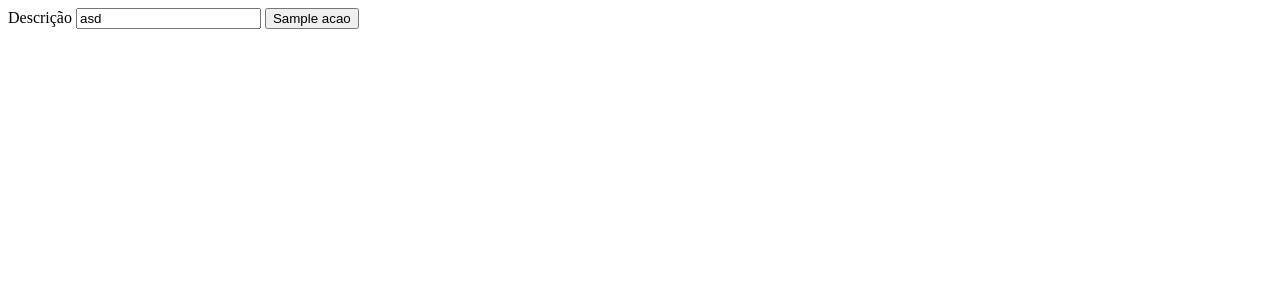
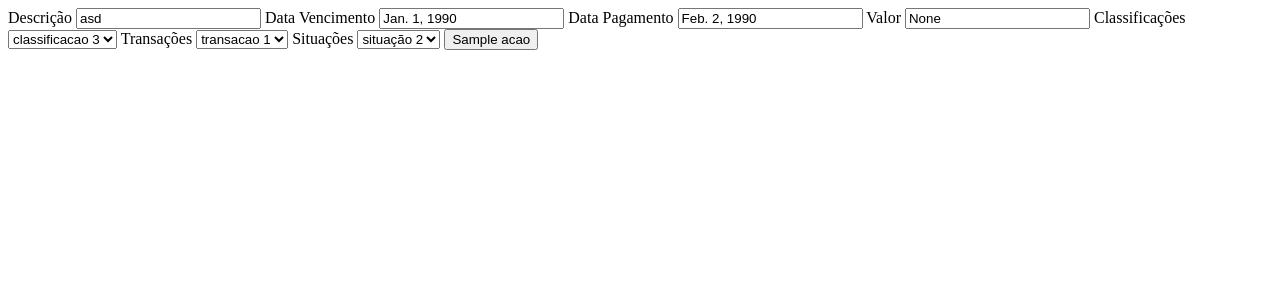
Before and after one commit to IKokiri/FBY-FINAL, a Django app: template pagar/templates/pagar/cadastro.html in a window 1280 px wide. Shown: the top 300 px of the page. Run offline with Django 3.2, Linux system fonts and the light colour scheme; data comes from the database, SQL or seed files in the repository; both versions use the stored data as it was after the commit; tables that the repository leaves empty hold one stand-in row (values such as "Sample post"); the template is opened without the code that fills it: values that come from a table or form of the project are taken from there, most other values are stand-ins (such as "Sample title", 1, 10 or a date in 2020).

Commit message:
final pagar

```diff
--- a/pagar/models.py
+++ b/pagar/models.py
@@ -1,4 +1,13 @@
 from django.db import models
+from classificacao.models import Classificacao
+from transacao.models import Transacao
+from situacao.models import Situacao
 
 class Pagar(models.Model):
+	data_vencimento = models.DateField(null=True)
+	data_pagamento = models.DateField(null=True)
 	descricao = models.CharField(max_length=200)
+	classificacao = models.ForeignKey(Classificacao, on_delete=models.SET_NULL, null = True)
+	transacao = models.ForeignKey(Transacao, on_delete=models.SET_NULL, null = True)
+	situacao = models.ForeignKey(Situacao, on_delete=models.SET_NULL, null = True)
+	valor = models.FloatField(null=True, blank=True, default=None)
--- a/pagar/templates/pagar/cadastro.html
+++ b/pagar/templates/pagar/cadastro.html
@@ -2,5 +2,58 @@
     {%csrf_token%}
     <label for="descricao">Descrição</label>
     <input type="text" name="descricao" id="descricao" value="{{pagar.descricao}}">
+
+    <label for="data_vencimento">Data Vencimento</label>
+    <input type="text" name="data_vencimento" id="data_vencimento" value="{{pagar.data_vencimento}}" placeholder="dd/mm/aaaa">
+
+    <label for="data_pagamento">Data Pagamento</label>
+    <input type="text" name="data_pagamento" id="data_pagamento" value="{{pagar.data_pagamento}}" placeholder="dd/mm/aaaa">
+
+    <label for="descricao">Valor</label>
+    <input type="text" name="valor" id="valor" value="{{pagar.valor}}" placeholder="0.0">
+
+    <label for="classificacao_id">Classificações</label>
+
+    <select name="classificacao_id" id="classificacao_id">
+        {% for c in classificacoes%}
+            {% if c.id == pagar.classificacao_id %}
+            <option selected value="{{c.id}}">
+                {{c.classificacao}}
+            </option>
+            {%else%}
+            <option value="{{c.id}}">
+                {{c.classificacao}}
+            </option>
+            {%endif%}
+        {% endfor %}
+    </select>
+    <label for="classificacao_id">Transações</label>
+    <select name="transacao_id" id="transacao_id">
+        {% for t in transacoes%}
+        {% if t.id == pagar.transacao_id %}
+            <option selected value="{{t.id}}">
+                {{t.transacao}}
+            </option>
+            {%else%}
+            <option value="{{t.id}}">
+                {{t.transacao}}
+            </option>
+            {%endif%}
+        {% endfor %}
+    </select>
+    <label for="classificacao_id">Situações</label>
+    <select name="situacao_id" id="situacao_id">
+        {% for s in situacoes%}
+        {% if s.id == pagar.situacao_id%}
+            <option selected value="{{s.id}}">
+                {{s.situacao}}
+            </option>
+            {%else%}
+            <option value="{{s.id}}">
+                {{s.situacao}}
+            </option>
+            {%endif%}
+        {% endfor %}
+    </select>
     <button type="submit">{{acao}}</button>
 </form>
--- a/situacao/views.py
+++ b/situacao/views.py
@@ -28,7 +28,7 @@
 
 def create(request):
     situacao = Situacao(
-        situacao=request.POST['situacao']
+        situacao=request.POST['situacao'],
     )
     situacao.save()
     return redirect('/daminhaconta/situacao/')
```
Also changed, not shown: pagar/views.py (+41 -3 lines), db.sqlite3, pagar/migrations/0002_pagar_classificacao.py (added), pagar/migrations/0003_auto_20200608_2356.py (added), pagar/migrations/0004_auto_20200609_0014.py (added), pagar/migrations/0005_pagar_valor.py (added).
